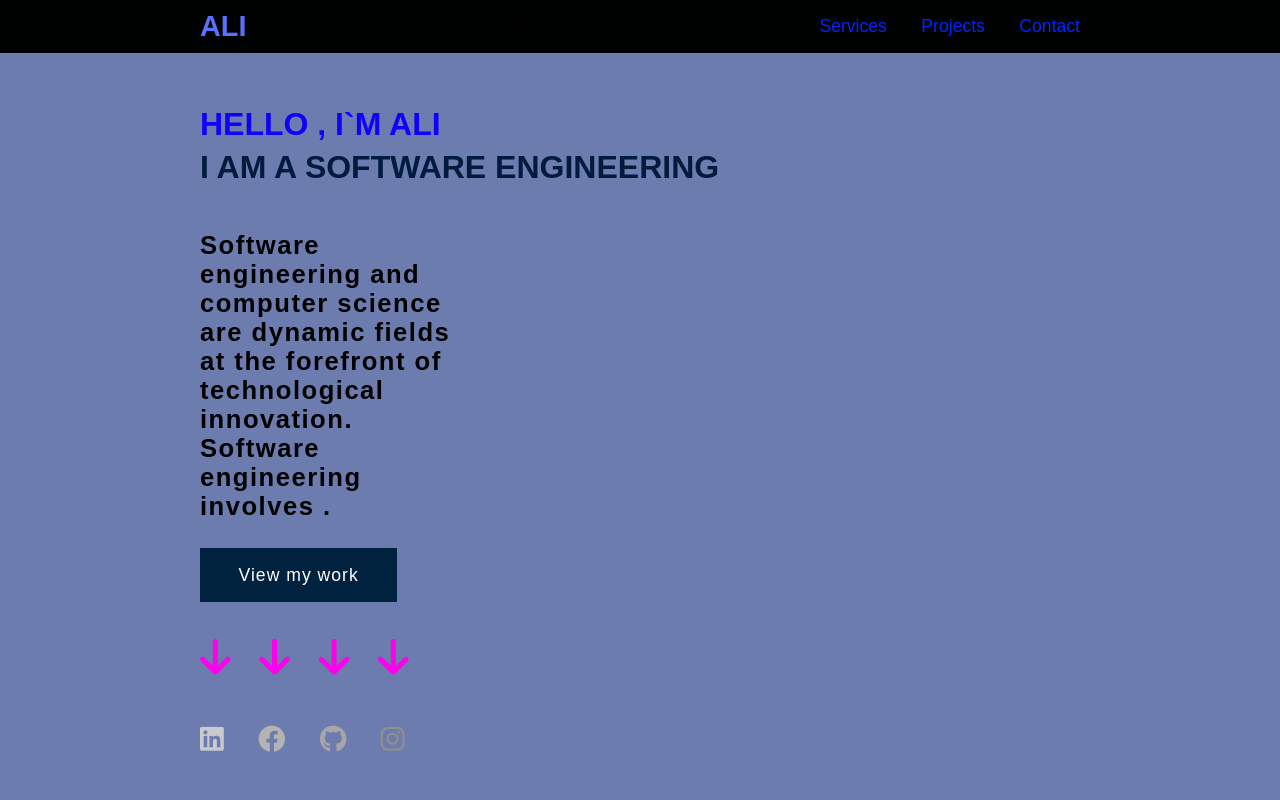
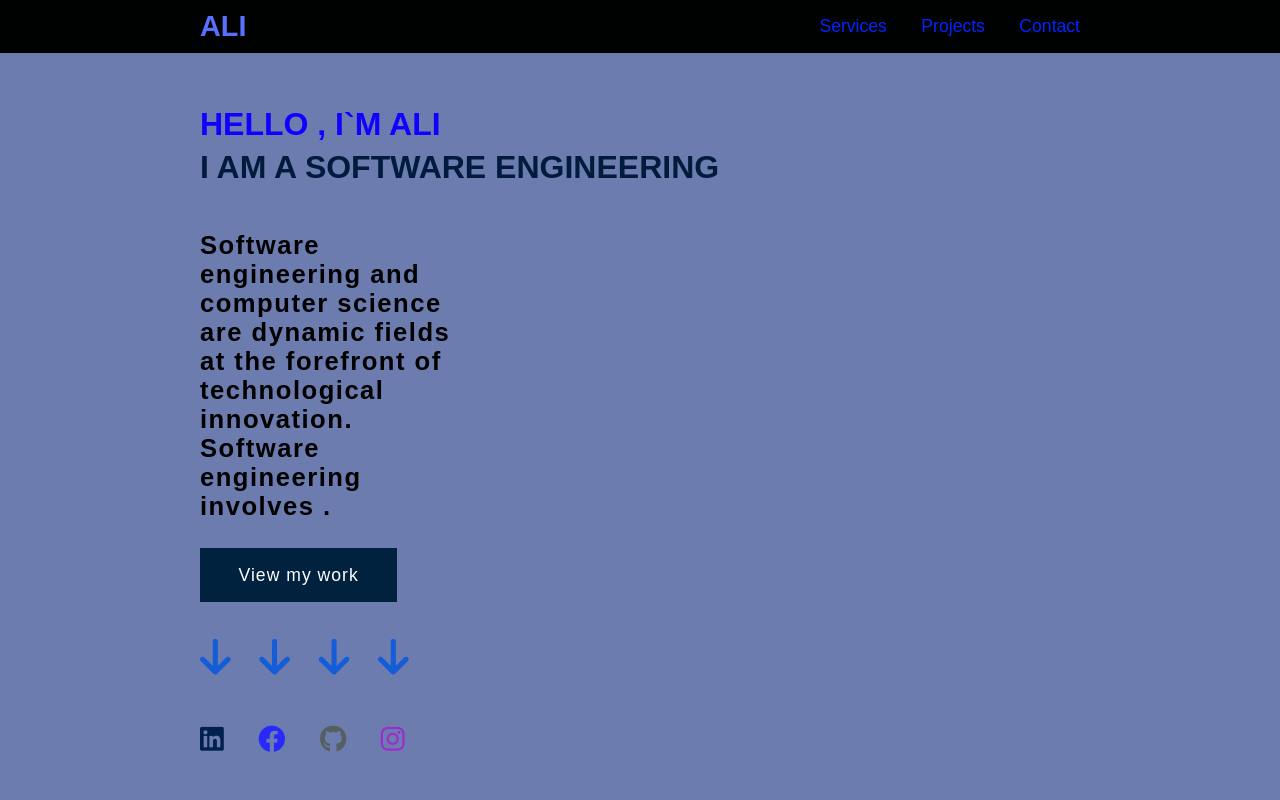
Before and after one commit to Ali-ateeq/profile-of-me, a plain HTML site: page index.html in a window 1280 px wide. Shown: the top 800 px of the page. Drawn offline with Linux system fonts and the light colour scheme.

Commit message:
Update index.html

```diff
--- a/index.html
+++ b/index.html
@@ -29,7 +29,7 @@
 
      <h3>Software engineering and computer science are dynamic fields at the forefront of technological innovation. Software engineering involves .</h3>
      <a hreflang="#projectes" class="main-buton">View my work</a><br>
-     <div class="up">
+     <div class="up" style="color: #145cd8;">
      <i class="fa-solid fa-arrow-down fa-xl "></i>
      &ensp;
 
@@ -41,10 +41,10 @@
      </div>
 
      <div class="social-icons">
-         <a href="https://www.linkedin.com/in/ali-ateeq-429a36271/" target="_blank"><i class="fa-brands fa-linkedin  " style="color: rgb(202, 202, 204);"></i></a>
-         <a href="https://www.facebook.com/ali.ateeq.9634" target="_blank"><i class="fa-brands fa-facebook " style="color: rgb(179, 179, 180);"></i></a>
-         <a href="https://github.com/Ali-ateeq"target ="blank"><i class="fa-brands fa-github  " style="color: rgb(167, 167, 167);"></i></a>
-         <a href="https://www.instagram.com/ali.ateeq.9634/"target ="blank"><i class="fa-brands fa-instagram  " style="color: rgb(143, 143, 143);"></i></a>
+         <a href="https://www.linkedin.com/in/ali-ateeq-429a36271/" target="_blank"><i class="fa-brands fa-linkedin  " style="color: rgb(0, 33, 76);"></i></a>
+         <a href="https://www.facebook.com/ali.ateeq.9634" target="_blank"><i class="fa-brands fa-facebook " style="color: rgb(41, 41, 252);"></i></a>
+         <a href="https://github.com/Ali-ateeq"target ="blank"><i class="fa-brands fa-github  " style="color: rgb(85, 95, 97);"></i></a>
+         <a href="https://www.instagram.com/ali.ateeq.9634/"target ="blank"><i class="fa-brands fa-instagram  " style="color: rgb(157, 43, 206);"></i></a>
       </div>
   </section>
 
```
